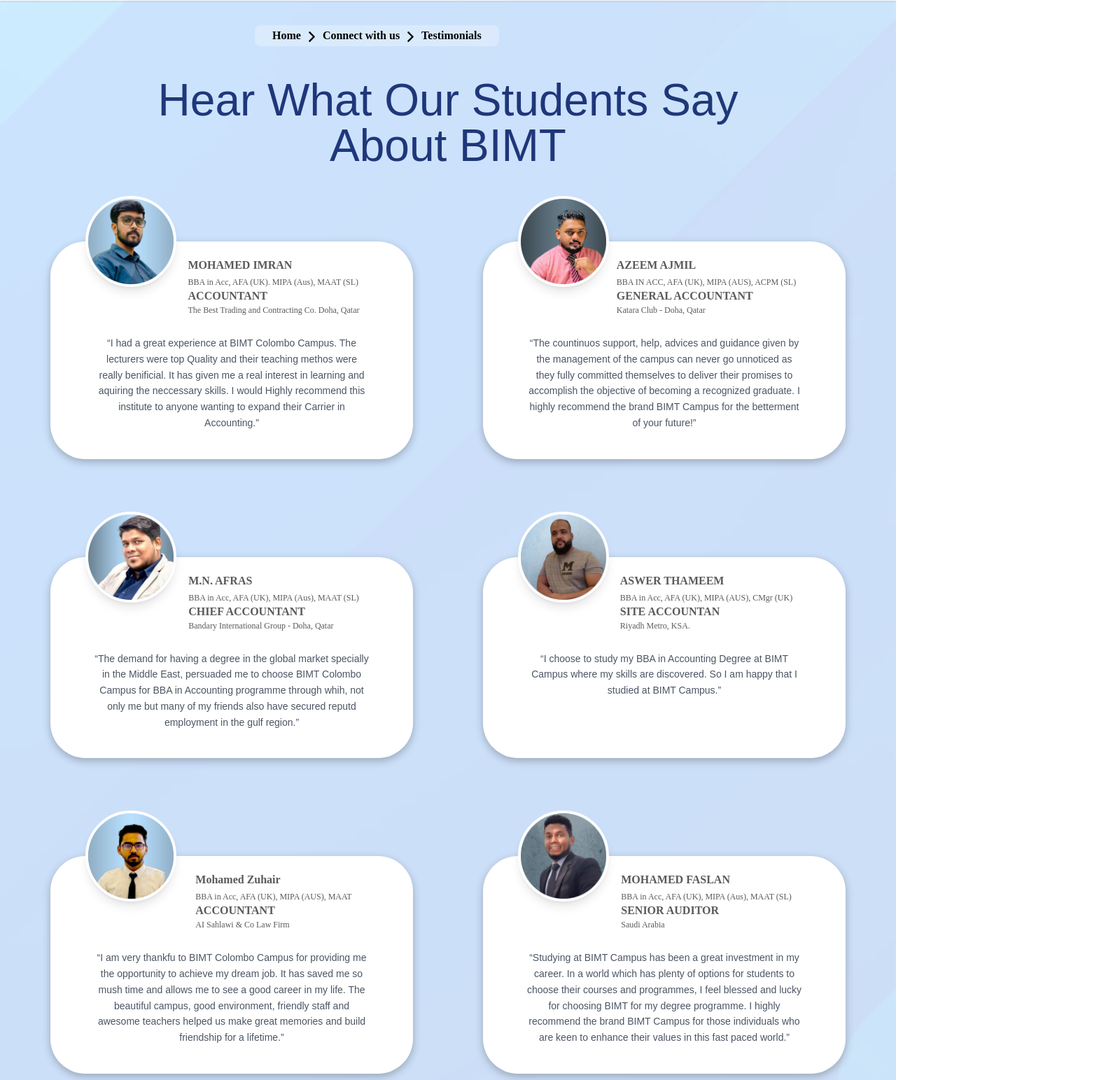
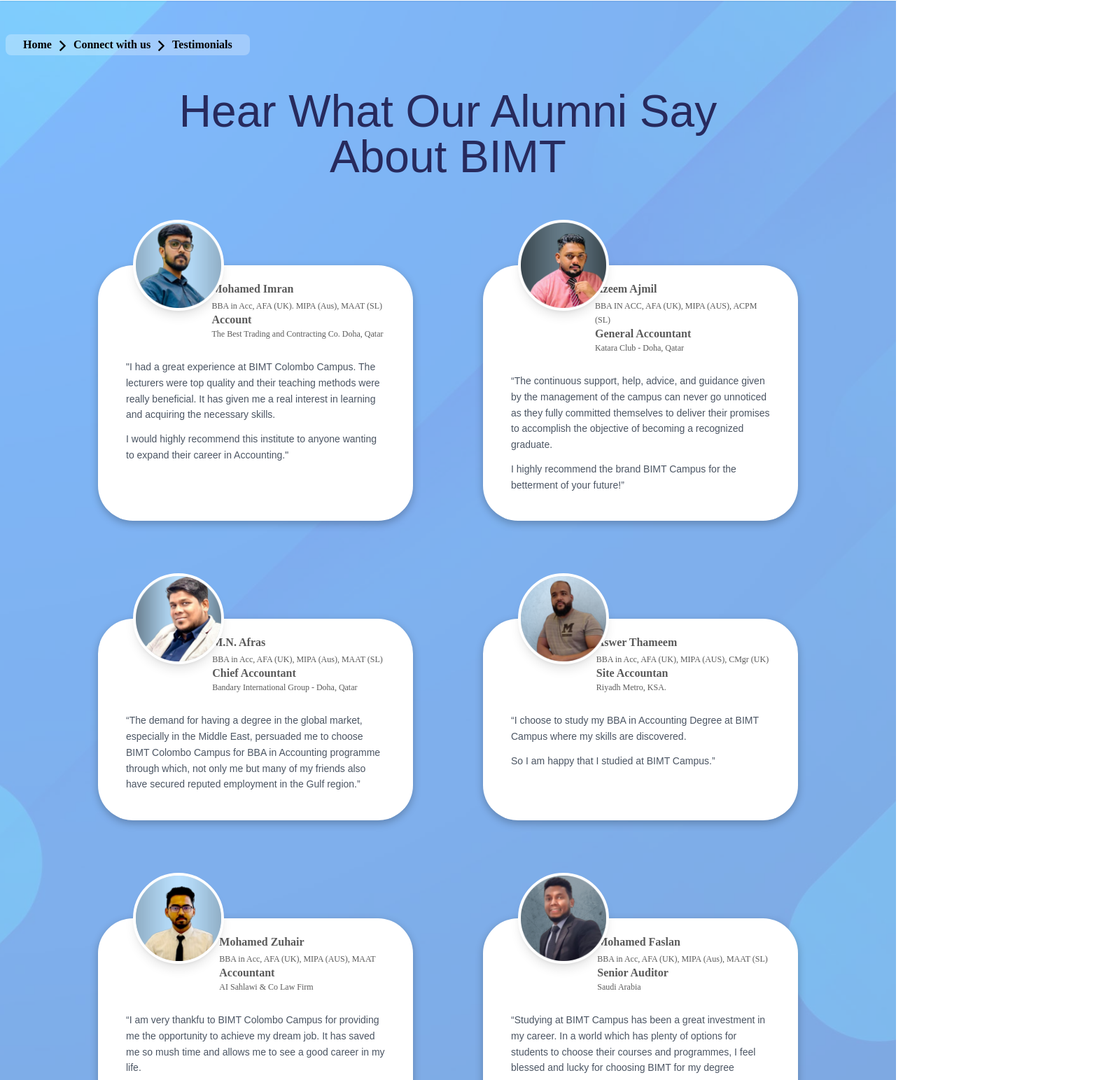
Before and after one commit to DineshGarusinghege/bimt, a Next.js app: page /Testimonials in a window 1280 px wide. Shown: the part 100-1643 px from the top of the page at 70% size, 1580 px wide, since content can reach past the window. Built offline with nearby package versions, Linux system fonts and the light colour scheme.

Commit message:
testimonial

```diff
--- a/src/app/SuggestionBox/page.jsx
+++ b/src/app/SuggestionBox/page.jsx
@@ -79,10 +79,10 @@
         <>
 
             <head>
-                <title>SuggestionBox | BIMT Campus</title>
+                <title>SuggestionBox - BIMT Campus</title>
                 <meta
                     name="description"
-                    content="BIMT Campus values your feedback! Our Suggestion Box provides students and stakeholders an opportunity to share ideas, concerns, and suggestions to help us continuously improve and create a better learning environment."
+                    content="Share your feedback at BIMT Campus! Help improve our learning environment with your ideas and suggestions."
                 />
             </head>
             <ToastContainer />
--- a/src/app/Testimonials/page.jsx
+++ b/src/app/Testimonials/page.jsx
@@ -4,113 +4,106 @@
 import MainHeader from '../ui/MainHeader';
 // import AnnounsmentBar from '../ui/AnnounsmentBar';
 import Link from 'next/link';
+import '../styles/Testimonials.scss'
+
 const Testimonials = () => {
 
     const testimonials = [
         {
-            name: "MOHAMED IMRAN",
-            role: "ACCOUNTANT",
+            name: "Mohamed Imran",
+            role: "Account",
             qualifications: "BBA in Acc, AFA (UK). MIPA (Aus), MAAT (SL)",
             location: "The Best Trading and Contracting Co. Doha, Qatar",
-            message:
-                '“I had a great experience at BIMT Colombo Campus. The lecturers were top Quality and their teaching methos were really benificial. It has given me a real interest in learning and aquiring the neccessary skills. I would Highly recommend this institute to anyone wanting to expand their Carrier in Accounting.” ',
+            message: `"I had a great experience at BIMT Colombo Campus. The lecturers were top quality and their teaching methods were really beneficial. It has given me a real interest in learning and acquiring the necessary skills.\n\n I would highly recommend this institute to anyone wanting to expand their career in Accounting."`,
             image: "/images/profile-pic (4).png",
         },
         {
-            name: "AZEEM AJMIL ",
-            role: "GENERAL ACCOUNTANT",
+            name: "Azeem Ajmil",
+            role: "General Accountant",
             qualifications: "BBA IN ACC, AFA (UK), MIPA (AUS), ACPM (SL)",
             location: "Katara Club - Doha, Qatar",
-            message:
-                '“The countinuos support, help, advices and guidance given by the management of the campus can never go unnoticed as they fully committed themselves to deliver their promises to accomplish the objective of becoming a recognized graduate. I highly recommend the brand BIMT Campus for the betterment of your future!” ',
+            message: `“The continuous support, help, advice, and guidance given by the management of the campus can never go unnoticed as they fully committed themselves to deliver their promises to accomplish the objective of becoming a recognized graduate. \n\n I highly recommend the brand BIMT Campus for the betterment of your future!”`,
             image: "/images/profile-pic (3).png",
 
         },
         {
-            name: "M.N. AFRAS",
-            role: "CHIEF ACCOUNTANT",
+            name: "M.N. Afras",
+            role: "Chief Accountant",
             qualifications: "BBA in Acc, AFA (UK), MIPA (Aus), MAAT (SL)",
             location: "Bandary International Group - Doha, Qatar",
             message:
-                '“The demand for having a degree in the global market specially in the Middle East, persuaded me to choose BIMT Colombo Campus for BBA in Accounting programme through whih, not only me but many of my friends also have secured reputd employment in the gulf region.” ',
+                `“The demand for having a degree in the global market, especially in the Middle East, persuaded me to choose BIMT Colombo Campus for BBA in Accounting programme through which, not only me but many of my friends also have secured reputed employment in the Gulf region.”`,
             image: "/images/profile-pic (6).png",
 
         },
         {
-            name: "ASWER THAMEEM",
-            role: "SITE ACCOUNTAN",
+            name: "Aswer Thameem",
+            role: "Site Accountan",
             qualifications: "BBA in Acc, AFA (UK), MIPA (AUS), CMgr (UK)",
             location: "Riyadh Metro, KSA.",
             message:
-                '“I choose to study my BBA in Accounting Degree at BIMT Campus where my skills are discovered. So I am happy that I studied at BIMT Campus.” ',
+                '“I choose to study my BBA in Accounting Degree at BIMT Campus where my skills are discovered. \n\n So I am happy that I studied at BIMT Campus.” ',
             image: "/images/profile-pic (5).png",
 
         },
         {
             name: "Mohamed Zuhair",
-            role: "ACCOUNTANT",
+            role: "Accountant",
             qualifications: "BBA in Acc, AFA (UK), MIPA (AUS), MAAT",
             location: "AI Sahlawi & Co Law Firm",
             message:
-                '“I am very thankfu to BIMT Colombo Campus for providing me the opportunity to achieve my dream job. It has saved me so mush time and allows me to see a good career in my life. The beautiful campus, good environment, friendly staff and awesome teachers helped us make great memories and build friendship for a lifetime.” ',
+                '“I am very thankfu to BIMT Colombo Campus for providing me the opportunity to achieve my dream job. It has saved me so mush time and allows me to see a good career in my life. \n\n The beautiful campus, good environment, friendly staff and awesome teachers helped us make great memories and build friendship for a lifetime.” ',
             image: "/images/profile-pic.png",
 
         },
         {
-            name: "MOHAMED FASLAN",
-            role: "SENIOR AUDITOR",
+            name: "Mohamed Faslan",
+            role: "Senior Auditor",
             qualifications: "BBA in Acc, AFA (UK), MIPA (Aus), MAAT (SL)",
             location: "Saudi Arabia",
             message:
-                '“Studying at BIMT Campus has been a great investment in my career. In a world which has plenty of options for students to choose their courses and programmes, I feel blessed and lucky for choosing BIMT for my degree programme. I highly recommend the brand BIMT Campus for those individuals who are keen to enhance their values in this fast paced world.” ',
+                '“Studying at BIMT Campus has been a great investment in my career. In a world which has plenty of options for students to choose their courses and programmes, I feel blessed and lucky for choosing BIMT for my degree programme.\n\n I highly recommend the brand BIMT Campus for those individuals who are keen to enhance their values in this fast paced world.” ',
             image: "/images/profile-pic (2).png",
 
         },
-        {
-            name: "FAYAS FAHIM",
-            role: "ACCOUNTING COUNSULTANT",
-            qualifications: "BBA in Acc, AFA (UK), MIPA (Aus)",
-            location: "Alchemist Accounting - Doha, Qatar",
-            message:
-                '“Studying at BIMT Colombo Campus has been a great investment in my career. I feel blessed and lucky for choosing BIMT for my degree programme. I must highly recommend the brand BIMT Colombo Campus for those individuals who are keen to enhance their values fast paced world.” ',
-            image: "/images/profile-pic (7).png",
+        // {
+        //     name: "FAYAS FAHIM",
+        //     role: "ACCOUNTING COUNSULTANT",
+        //     qualifications: "BBA in Acc, AFA (UK), MIPA (Aus)",
+        //     location: "Alchemist Accounting - Doha, Qatar",
+        //     message:
+        //         '“Studying at BIMT Colombo Campus has been a great investment in my career. I feel blessed and lucky for choosing BIMT for my degree programme. I must highly recommend the brand BIMT Colombo Campus for those individuals who are keen to enhance their values fast paced world.” ',
+        //     image: "/images/profile-pic (7).png",
 
-        },
+        // },
     ];
 
     return (
         <>
 
             <head>
-                <title>Testimonials | BIMT Campus</title>
+                <title>Testimonials - BIMT Campus</title>
                 <meta
                     name="description"
-                    content="Discover inspiring testimonials from students, alumni, and partners who share their experiences at BIMT Campus. Their stories reflect our commitment to academic excellence, personal growth, and shaping successful futures."
+                    content="Explore inspiring BIMT Campus testimonials from students, alumni & partners, showcasing success, growth, and excellence."
                 />
             </head>
 
             <MainHeader />
-            {/* <AnnounsmentBar /> */}
 
-            <div className="relative pb-[90px]">
-                {/* Background Image */}
+
+            <div className="relative w-full flex justify-center items-center">
+                {/* Background Image with Opacity */}
                 <div
-                    className="absolute inset-0 bg-cover bg-center opacity-20 z-0"
-                    style={{
-                        backgroundImage: "url('/images/bgimgqa.jpg')",
-                    }}
+                    className="absolute inset-0 bg-black opacity-50"
+                    style={{ backgroundImage: "url('/images/bgimgqa.jpg')", backgroundSize: "cover", backgroundPosition: "center", backgroundRepeat: "no-repeat" }}
                 ></div>
 
-                {/* Section Content */}
-                <div className="relative inset-0 bg-black">
-                    {/* Breadcrumb Section */}
-                    <div
-                        className="absolute container mx-auto px-6 lg:px-16 flex items-center h-full"
-                        style={{
-                            top: "50px",
-                            left: "300px",
-                        }}
-                    >
+                {/* Main Content */}
+                <div className="relative flex flex-col items-center justify-center w-[1450px] mx-auto">
+
+                    {/* Icon List Section */}
+                    <div className="relative flex w-full max-w-[1450px] gap-5 px-2 py-12">
                         <nav
                             className="bg-gray-200 bg-opacity-80 py-2 px-4 rounded-lg text-sm text-gray-700"
                             style={{
@@ -201,31 +194,28 @@
                             </ol>
                         </nav>
                     </div>
-                </div>
 
+                    {/* Heading Section */}
+                    <h2 className="relative text-center text-[#272A5D] font-avenir testimonialText">
+                        Hear What Our Alumni Say <br></br> About BIMT
+                    </h2>
 
-                <div className="w-full pt-[110px]">
-                    <h2
-                        className="text-center text-2xl md:text-3xl font-bold text-[#272A5D] mb-8"
-                        style={{ fontSize: '64px', fontWeight: '400', lineHeight: '65px' }}
-                    >
-                        Hear What Our Students Say <br />About BIMT
-                    </h2>
-                    {/* Grid Section */}
-                    <div className="grid grid-cols-1 sm:grid-cols-2 lg:grid-cols-2 gap-8 p-8 gap-[100px] max-w-[1200px] mx-auto">
+                    {/* Testimonials Section */}
+                    <div className="relative flex flex-col w-full max-w-[1450px] gap-[100px] px-2 pt-0 pb-[100px] mt-[50px]">
+                        {/* Row containing two testimonials */}
+                        <div className="flex flex-col md:flex-row justify-between w-full gap-[100px] testimonialContain">
+                            <div className="grid grid-cols-1 sm:grid-cols-2 lg:grid-cols-2 gap-8 p-8 mx-auto testimonialGap">
                                 {testimonials.map((testimonial) => (
                                     <div
                                         key={testimonial.id}
-                                className="relative bg-white shadow-lg rounded-[50px] p-6 w-full max-w-[600px] mx-auto flex flex-col items-center text-center mt-[40px]"
+                                        className="relative bg-white shadow-lg rounded-[50px] w-full max-w-[600px] mx-auto flex flex-col items-center text-center mt-[40px] testimonialGrid"
                                         style={{
                                             flexShrink: '0',
                                             boxShadow: '0px 4px 12px 0px rgba(0, 0, 0, 0.25)',
-                                    paddingBottom: '40px',
-                                    paddingLeft: '62px',
-                                    paddingRight: '62px',
-                                    paddingTop: '20px'
                                         }}
                                     >
+
+                                        <div className="flex flex-col md:flex-row items-center lg:items-start">
                                             {/* Profile Picture */}
                                             <div
                                                 className="absolute -top-[65px] -left-[-50px] w-[130px] h-[130px] rounded-full border-4 border-white shadow-lg bg-gray-300 bg-cover bg-center"
@@ -236,9 +226,8 @@
                                             >
                                                 <img src={testimonial.image} alt={`${testimonial.name}'s photo`} />
                                             </div>
-
                                             {/* Name and Details */}
-                                <div className="text-left" style={{paddingLeft:'120px'}}>
+                                            <div className="text-left testimonialsName">
                                                 <h4 className="text-lg font-semibold"
                                                     style={{
                                                         color: '#5A5A5A',
@@ -250,10 +239,10 @@
                                                 >{testimonial.name}</h4>
                                                 <p className="text-sm text-gray-500"
                                                     style={{
-                                            color:'#5A5A5A',
-                                            fontFamily:'Work Sans',
-                                            fontSize:'12px',
-                                            fontStyle:'normal'
+                                                        color: '#5A5A5A',
+                                                        fontFamily: 'Work Sans',
+                                                        fontSize: '12px',
+                                                        fontStyle: 'normal'
                                                     }}
                                                 >{testimonial.qualifications}</p>
                                                 <p className="text-sm font-bold text-gray-700"
@@ -267,27 +256,27 @@
                                                 >{testimonial.role}</p>
                                                 <p className="text-sm text-gray-400 mb-4"
                                                     style={{
-                                        color:'#5A5A5A',
-                                        fontFamily:'Work Sans',
-                                        fontSize:'12px',
-                                        fontStyle:'normal'
+                                                        color: '#5A5A5A',
+                                                        fontFamily: 'Work Sans',
+                                                        fontSize: '12px',
+                                                        fontStyle: 'normal'
                                                     }}
                                                 >{testimonial.location}</p>
                                             </div>
-
+                                        </div>
                                         {/* Message */}
-                                <div className="mt-[10px]">
-                                    <p className="text-sm text-gray-600 leading-relaxed">
-                                        {testimonial.message}
-                                    </p>
+                                        <div className="mt-[10px] text-gray-600 text-sm leading-relaxed text-left">
+                                            {testimonial.message.split("\n\n").map((para, index) => (
+                                                <p key={index} className={index > 0 ? "mt-3" : ""}>{para}</p>
+                                            ))}
                                         </div>
                                     </div>
                                 ))}
                             </div>
                         </div>
-
                     </div>
-
+                </div>
+            </div>
         </>
     );
 };
--- a/src/app/styles/Testimonials.scss
+++ b/src/app/styles/Testimonials.scss
@@ -8,3 +8,51 @@
   border: 4px solid white;
   box-shadow: 0 4px 6px rgba(0, 0, 0, 0.1);
 }
+
+
+.testimonialsName {
+  padding-left: 120px;
+
+  @media(max-width:1024px) {
+    padding-left: 0px;
+    padding-top: 50px;
+  }
+}
+
+.testimonialGrid {
+  padding-left: 40px;
+  padding-right: 40px;
+  padding-top: 20px;
+  padding-bottom: 40px;
+  @media(max-width:375px){
+    padding-left: 20px;
+    padding-right: 20px;
+  }
+}
+
+.testimonialContain {
+  padding-left: 100px;
+  padding-right: 100px;
+
+  @media(max-width:1024px) {
+    padding-left: 0px;
+    padding-right: 0px;
+  }
+}
+
+.testimonialText{
+  font-size: 64px;
+  line-height: 65px;
+  @media(max-width:425px){
+    font-size: 50px;
+  }
+}
+
+
+.testimonialGap{
+  gap: 100px;
+  @media(max-width:768px){
+    column-gap: 40px;
+    row-gap: 100px;
+  }
+}
```
Lines whose indentation alone changed are shown as unchanged.
